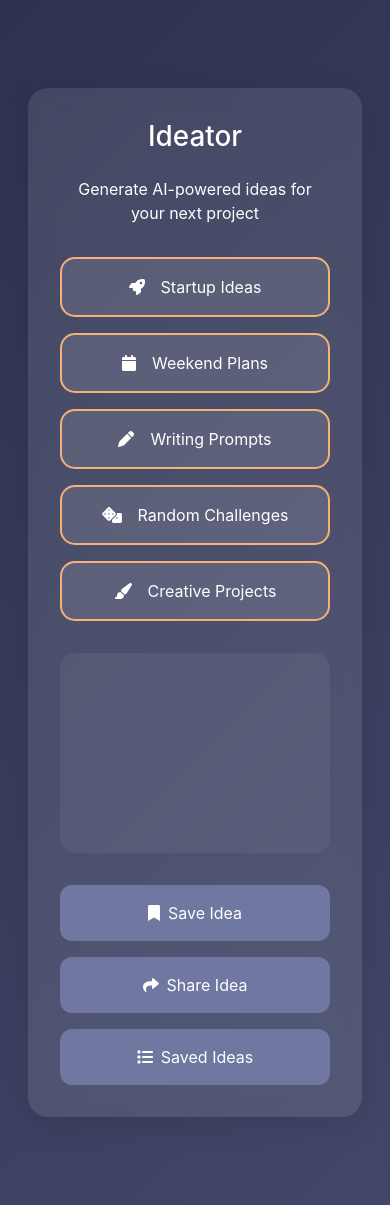
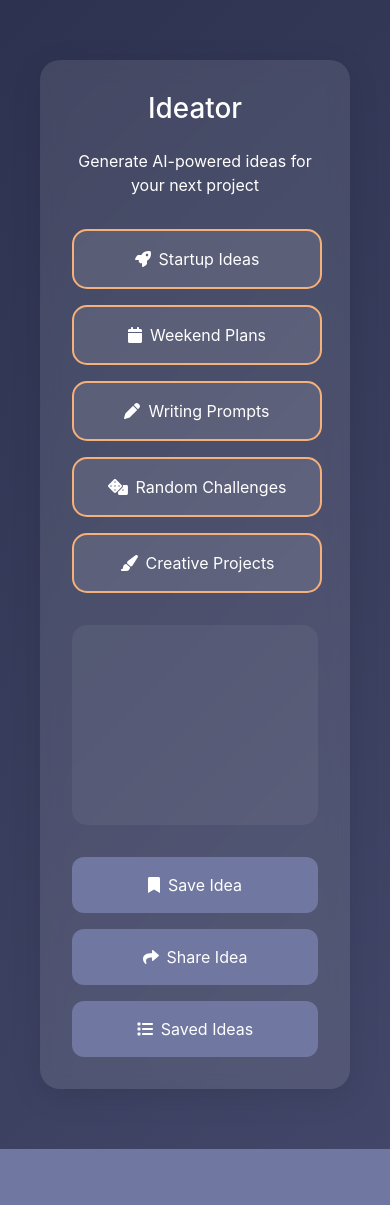
Before and after one commit to WisdomEhirim06/ideator, a Flask app: page / in a window 390 px wide. After the commit the page ends 1149 px from the top, so only its background shows below. Run offline with Flask 3, Linux system fonts and the light colour scheme; some libraries are stand-ins or nearby versions.

Commit message:
HTML updated for responsiveness

```diff
--- a/static/templates/index.html
+++ b/static/templates/index.html
@@ -6,39 +6,38 @@
     <title>Ideator - AI-Powered Idea Generator</title>
     <link href="https://cdnjs.cloudflare.com/ajax/libs/bootstrap/5.3.2/css/bootstrap.min.css" rel="stylesheet">
     <link href="https://cdnjs.cloudflare.com/ajax/libs/animate.css/4.1.1/animate.min.css" rel="stylesheet">
-    <link href="/static/styles.css" rel='stylesheet'>
+    <link href="static/styles.css" rel="stylesheet">
 </head>
 <body>
-    <div class="container py-5">
-        <div class="row justify-content-center">
-            <div class="col-12 col-md-8 col-lg-6 ideator-card animate__animated animate__fadeIn">
+    <div class="container">
+        <div class="ideator-card animate__animated animate__fadeIn">
             <h1 class="text-center mb-4">Ideator</h1>
             <p class="text-center mb-4">Generate AI-powered ideas for your next project</p>
 
-                <div class="category-buttons text-center mb-4">
+            <div class="category-buttons">
                 <button class="category-btn" data-category="startup_ideas">
-                        <i class="fas fa-rocket me-2"></i>Startup Ideas
+                    <i class="fas fa-rocket"></i>Startup Ideas
                 </button>
                 <button class="category-btn" data-category="weekend_plans">
-                        <i class="fas fa-calendar me-2"></i>Weekend Plans
+                    <i class="fas fa-calendar"></i>Weekend Plans
                 </button>
                 <button class="category-btn" data-category="writing_prompts">
-                        <i class="fas fa-pen me-2"></i>Writing Prompts
+                    <i class="fas fa-pen"></i>Writing Prompts
                 </button>
                 <button class="category-btn" data-category="random_challenges">
-                        <i class="fas fa-dice me-2"></i>Random Challenges
+                    <i class="fas fa-dice"></i>Random Challenges
                 </button>
                 <button class="category-btn" data-category="creative_projects">
-                        <i class="fas fa-paint-brush me-2"></i>Creative Projects
+                    <i class="fas fa-paint-brush"></i>Creative Projects
                 </button>
             </div>
 
-                <div id="idea-display" class="mb-4">
+            <div id="idea-display">
                 <div class="loading-spinner"></div>
                 <p class="idea-text text-center">Select a category to generate an idea!</p>
             </div>
 
-                <div class="action-buttons text-center">
+            <div class="action-buttons">
                 <button class="action-btn" id="save-idea">
                     <i class="fas fa-bookmark me-2"></i>Save Idea
                 </button>
@@ -51,9 +50,9 @@
             </div>
         </div>
     </div>
-    </div>
 
     <div class="saved-ideas">
+        <button class="close-saved">&times;</button>
         <h3 class="mb-4">Saved Ideas</h3>
         <div id="saved-ideas-list"></div>
     </div>
@@ -63,6 +62,6 @@
     </div>
 
     <script src="https://cdnjs.cloudflare.com/ajax/libs/font-awesome/6.0.0/js/all.min.js"></script>
-    <script src="/static/scripts.js"></script>
+    <script src="static/scripts.js"></script>
 </body>
 </html>
```
Lines whose indentation alone changed are shown as unchanged.
